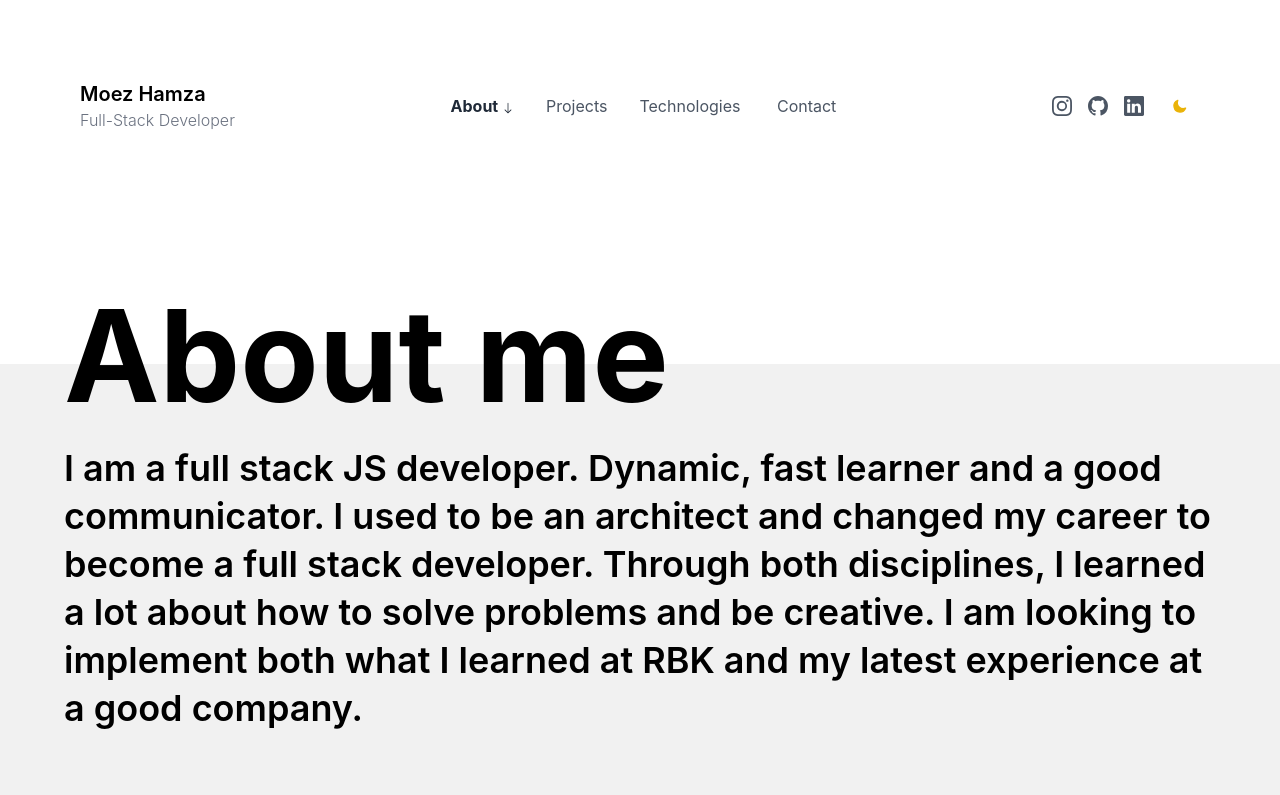
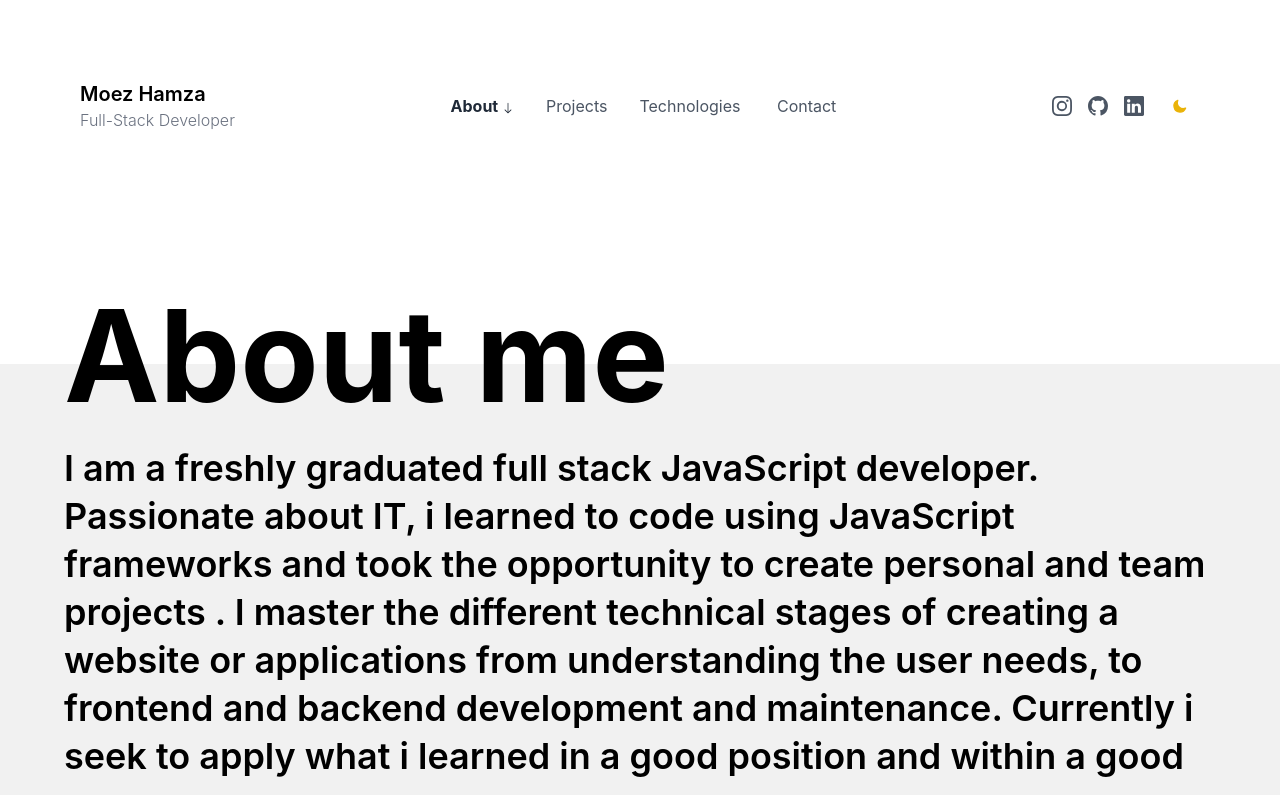
Before and after one commit to Moez-Hamza/portfolio, a Next.js app: page /about in a window 1280 px wide. Shown: the top 795 px of the page. Built offline with nearby package versions, Linux system fonts and the light colour scheme.

Commit message:
updated the about me page

```diff
--- a/components/AboutMe.js
+++ b/components/AboutMe.js
@@ -14,9 +14,9 @@ export default function Aboutme() {
                         className="leading-loose text-2xl md:text-4xl font-semibold"
                         style={{ lineHeight: "3rem" }}
                     >
-                        I am a full stack JS developer. Dynamic, fast learner and a good communicator.
-                        I used to be an architect and changed my career to become a full stack developer. Through both disciplines, I learned a lot about how to solve problems and be creative.
-                        I am looking to implement both what I learned at RBK and my latest experience at a good company.
+                        I am a freshly graduated full stack JavaScript developer.
+                        Passionate about IT, i learned to code using JavaScript frameworks and took the opportunity to create personal and team projects . I master the different technical stages of creating a website or applications from understanding the user needs, to frontend and backend development and maintenance.
+                        Currently i seek to apply what i learned in a good position and within a good company .
                     </p>
                 </div>
             </div>
@@ -46,7 +46,7 @@ export default function Aboutme() {
                                 Currently I am looking for new opportunities, If you see me as a good fit,
                                 check my{" "}
                                 <a
-                                    href='https://drive.google.com/file/d/1o8O1TXDfhX0QUHWjP94HtBq9EJ2V0GF6/view?usp=sharing'
+                                    href='https://drive.google.com/file/d/1NSvXez4oKCKXbGe57t7-1U7USXvMIuQ-/view?usp=sharing'
                                     target="__blank"
                                     className="text-gray-800 border-b-2 border-gray-800 dark:border-gray-300 font-bold dark:text-gray-300"
                                 >
```
